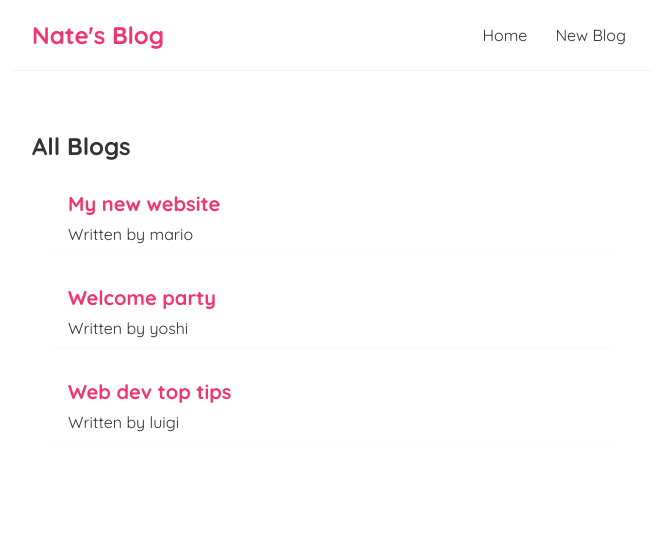
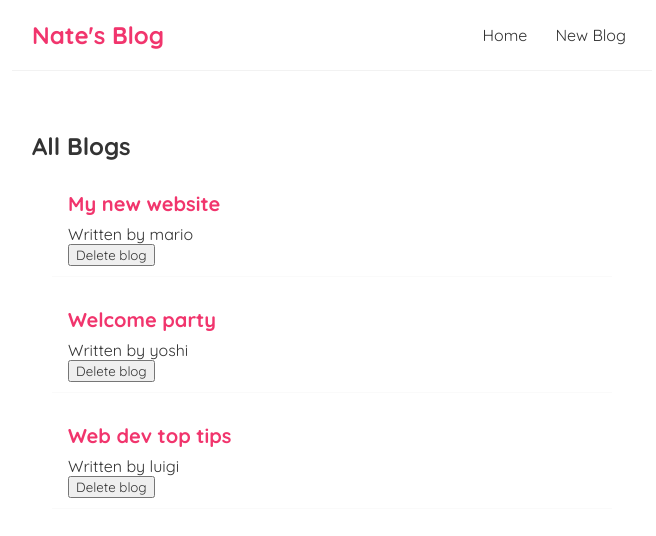
Before and after one commit to nkc53/simpleBlog, a React (Create React App) app: page / in a window 1280 px wide. Shown: the top 536 px of the page, without its empty margins (308-964 px from the left). Built offline with nearby package versions, Linux system fonts and the light colour scheme.

Commit message:
practicing using functions as props

```diff
--- a/src/BlogList.js
+++ b/src/BlogList.js
@@ -1,7 +1,4 @@
-const BlogList = ({ blogs, title}) => {
-    // const blogs = props.blogs;
-    // const title = props.title;
-
+const BlogList = ({ blogs, title, handleDelete}) => {
     return (
         <div className="blog-list">
             <h2>{ title }</h2>
@@ -9,6 +6,7 @@
                 <div className="blog-preview" key={blog.id}>
                     <h2>{ blog.title }</h2>
                     <p>Written by { blog.author}</p>
+                    <button onClick={() => handleDelete(blog.id)}>Delete blog</button>
                 </div>
             ))}
         </div>
--- a/src/Home.js
+++ b/src/Home.js
@@ -8,9 +8,14 @@
     { title: 'Web dev top tips', body: 'lorem ipsum...', author: 'luigi', id: 3},
     ]);
 
+    const handleDelete = (id) => {
+        const newBlogs = blogs.filter(blog => blog.id !== id);
+        setBlogs(newBlogs)
+    }
+
     return (
         <div className="home">
-            <BlogList blogs={ blogs } title="All Blogs"/>
+            <BlogList blogs={ blogs } title="All Blogs" handleDelete={handleDelete}/>
         </div>
     );
 }
```
